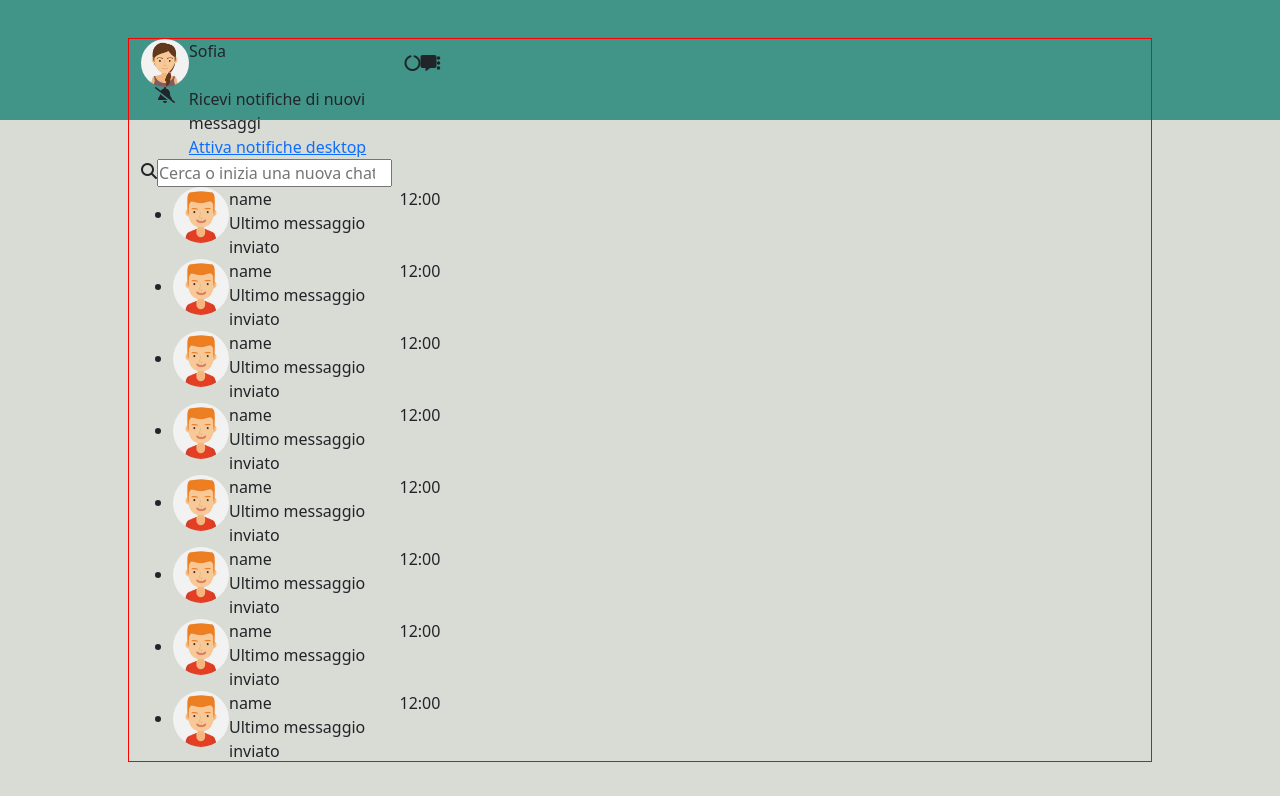
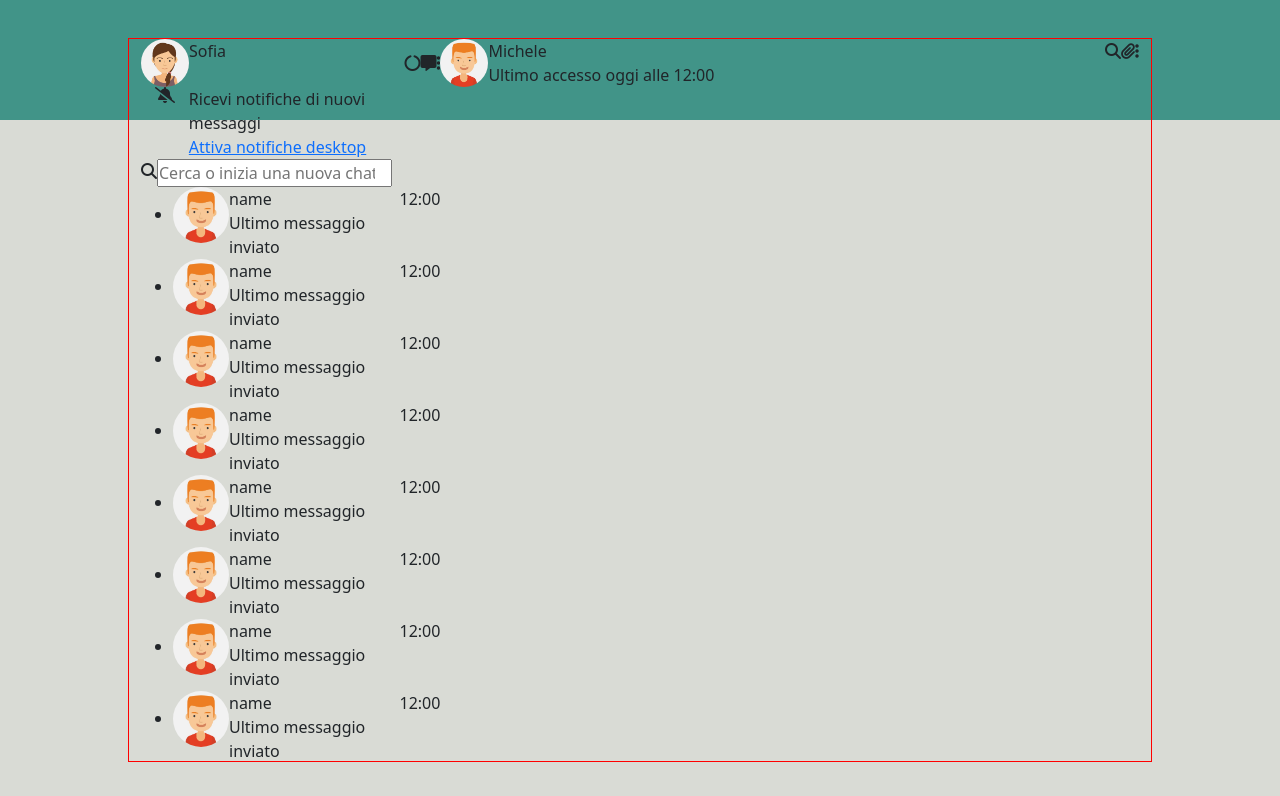
Before and after one commit to gluke0/vue-boolzapp, a plain HTML site: page index.html in a window 1280 px wide. Drawn offline with nearby package versions, Linux system fonts and the light colour scheme.

Commit message:
header messaggio bozza

```diff
--- a/index.html
+++ b/index.html
@@ -21,7 +21,7 @@
 
     <div id="app" class="back-view">
 
-        <main id="structure" class="container">
+        <main id="structure" class="container d-flex">
 
 
             <!-- left -->
@@ -85,9 +85,37 @@
 
 
             <!-- right -->
-            <div>
+            <div id="right">
+                <div class="d-flex justify-content-between">
+                    <div class="d-flex align-item-center">
+                        <div>
+                            <img src="./assets/img/avatar_1.jpg" alt="Michele profile photo" class="small-img rounded-circle">
+                        </div>
+                        <div class="info">
+                            <div>Michele</div>
+                            <div>Ultimo accesso oggi alle 12:00</div>
+                        </div>
+                    </div>
+                    <div class="d-flex align-item-center">
+                        <div class="pointer">
+                            <i class="fa-solid fa-magnifying-glass"></i>
+                        </div>
+                        <div class="pointer">
+                            <i class="fa-solid fa-paperclip"></i>
+                        </div>
+                        <div class="pointer">
+                            <i class="fa-solid fa-ellipsis-vertical"></i>
+                        </div>
+                    </div>
+                </div>
+            </div>
 
-            </div>
+
+
+
+
+
+
 
 
         </main>
```
